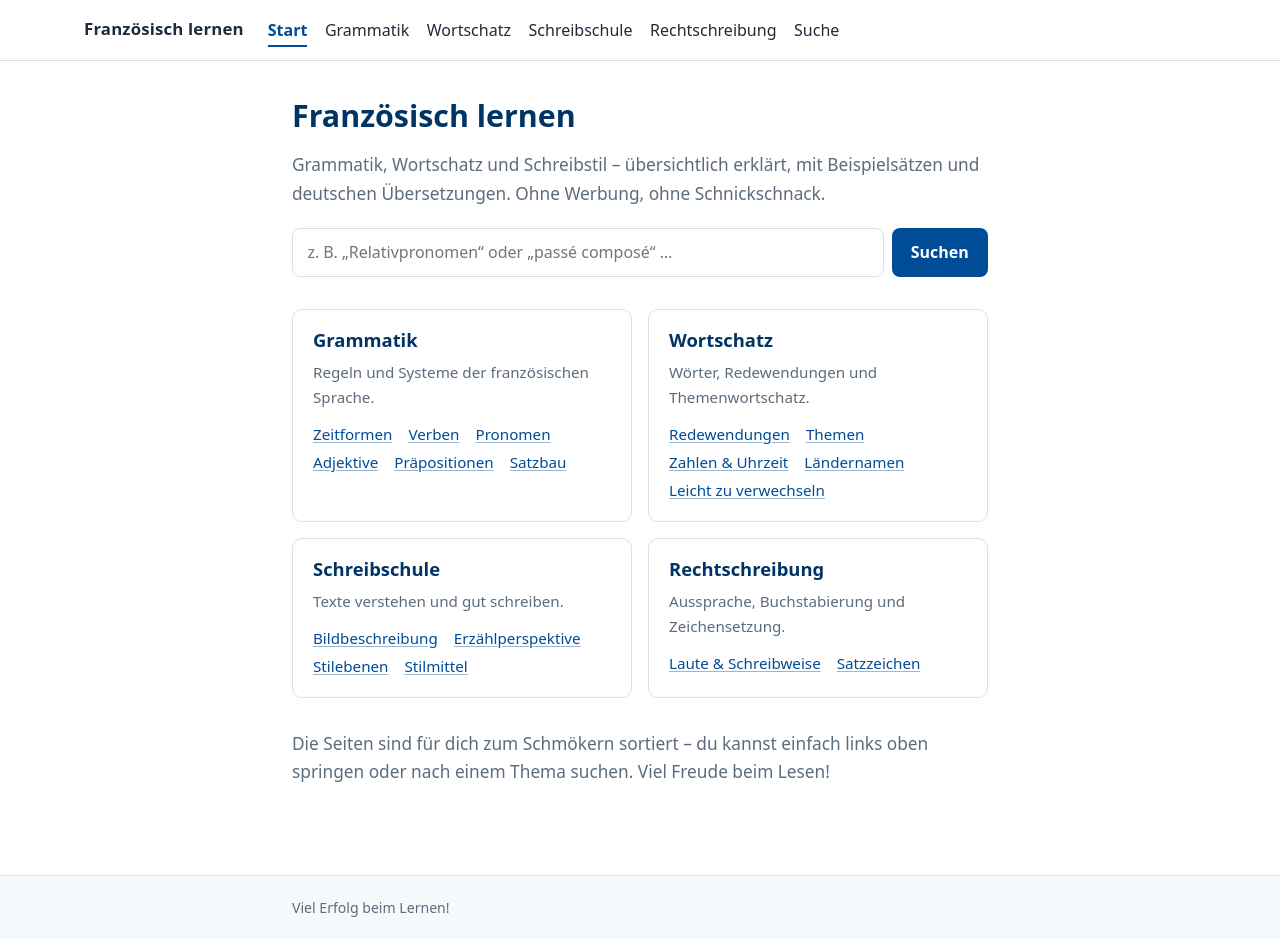
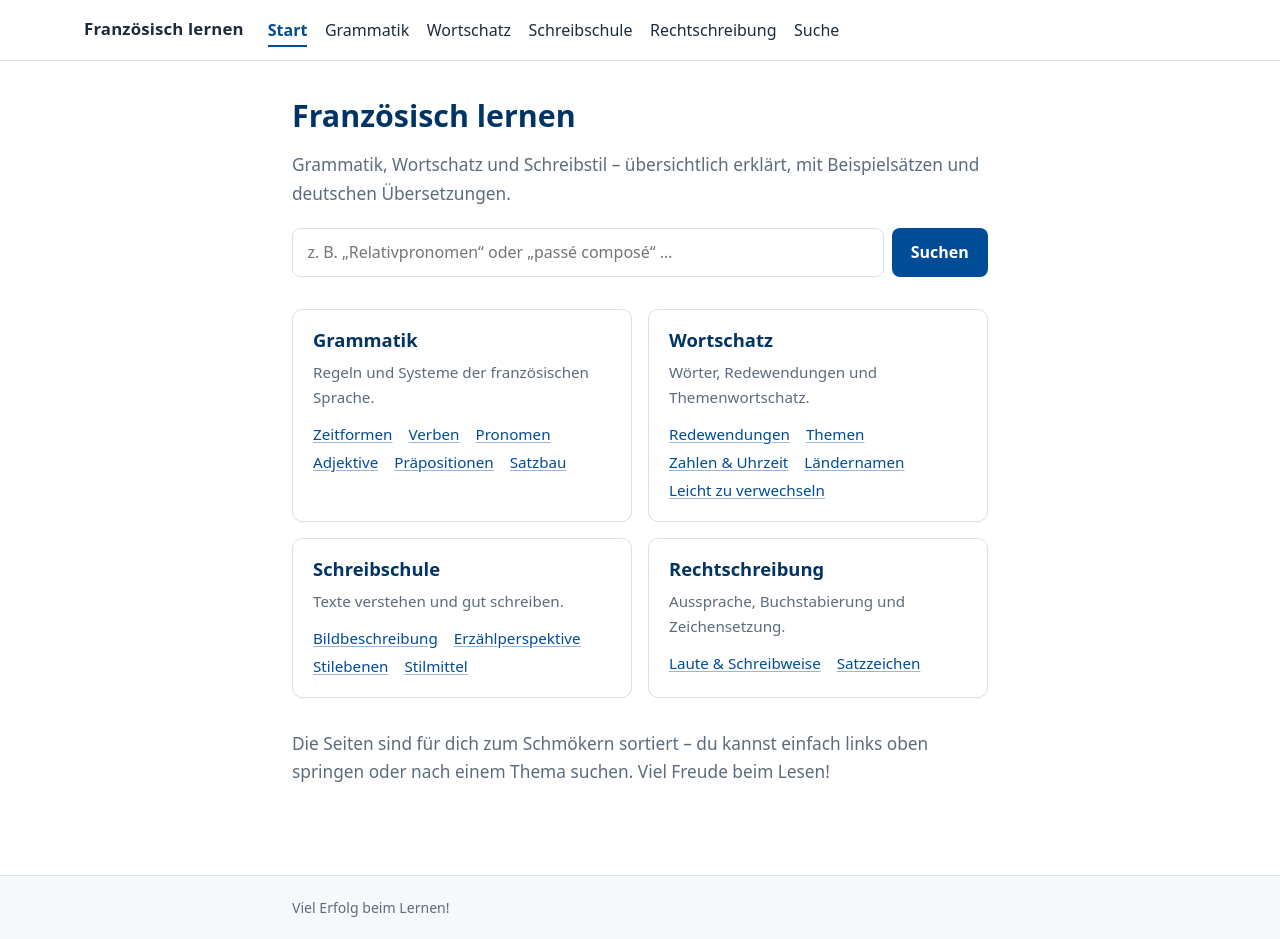
Before and after one commit to vera-fr/french, an Astro site: page / in a window 1280 px wide. Built offline with nearby package versions, Linux system fonts and the light colour scheme; Astro itself is replaced by a stand-in of ours.

Commit message:
Update index.astro

```diff
--- a/src/pages/index.astro
+++ b/src/pages/index.astro
@@ -6,7 +6,7 @@ import Base from '../layouts/Base.astro';
   <h1>Französisch lernen</h1>
   <p class="lead">
     Grammatik, Wortschatz und Schreibstil – übersichtlich erklärt, mit Beispielsätzen und deutschen
-    Übersetzungen. Ohne Werbung, ohne Schnickschnack.
+    Übersetzungen.
   </p>
 
   <form class="search-form" action="/suche/" method="get" role="search">
```
